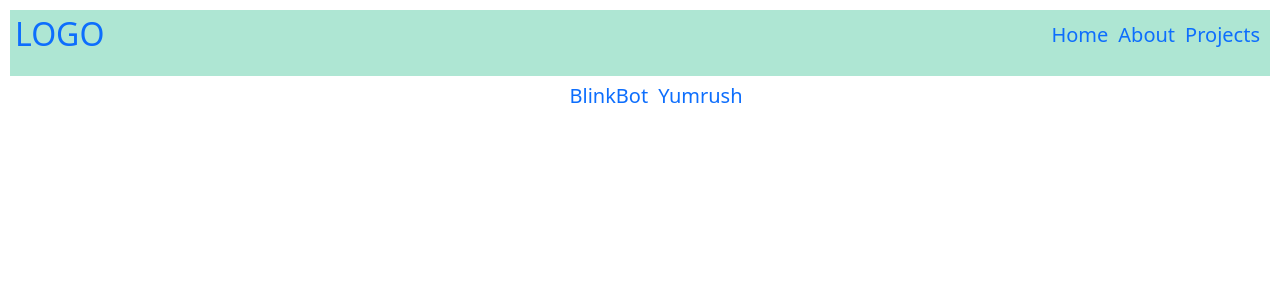
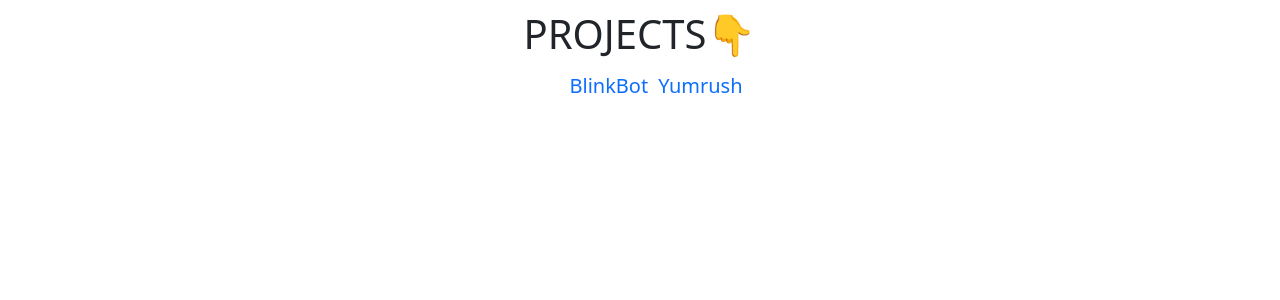
Before and after one commit to Abinash-016/reactjs, a React (Vite) app: page /projects in a window 1280 px wide. Shown: the top 300 px of the page. Built offline with nearby package versions, Linux system fonts and the light colour scheme.

Commit message:
indexing and layout managing

```diff
--- a/src/App.jsx
+++ b/src/App.jsx
@@ -356,6 +356,7 @@ function App(){
 <BroRout/>
 
 
+
     </div>
   )
 }
--- a/src/BrowserRouter/BrowserRouter.jsx
+++ b/src/BrowserRouter/BrowserRouter.jsx
@@ -9,14 +9,24 @@ import Projects from "./Projects";
 
 function BroRout(){
     return (
+
         <div style={{padding:'10px'}}>
             <BrowserRouter >
-            <Nav/>
             <Routes>
+
+            <Route element={<Nav/>}>
+
                 <Route path="/" element={<Home/>}/>
                 <Route path="/about" element={<About/>}/>
-                <Route path="/projects" element={<Projects/>}/>
+
+            </Route>
+
+
+
+                <Route>
+               <Route path="/projects" element={<Projects/>}/>
                 <Route path="/*" element={<PNF/>}/>
+                </Route>
             </Routes>
 
             </BrowserRouter>
--- a/src/BrowserRouter/Navbar.jsx
+++ b/src/BrowserRouter/Navbar.jsx
@@ -1,8 +1,9 @@
-import { Link } from "react-router";
+import { Link,Outlet } from "react-router";
 import './header.css'
 
 export default function Nav(){
-    return <div className="header">
+    return <div>
+        <div className="header">
         <div>
             <Link className="link" ><h2>LOGO</h2></Link>
         </div>
@@ -19,5 +20,6 @@ export default function Nav(){
                 </li>
              </ul>
         </div>
-</div>
+</div>    <Outlet/>
+    </div>
 }
--- a/src/BrowserRouter/Projects.jsx
+++ b/src/BrowserRouter/Projects.jsx
@@ -1,18 +1,20 @@
 import { Link } from "react-router";
 import './header.css'
 
-export default function Projects(){
-    return(
+export default function Projects() {
+    return (
 
-            <div className="projects">
-             <ul style={{textAlign:"center", justifyContent:"center"}}>
+        <div className="projects">
+
+            <h1 style={{ textAlign: "center" }}>PROJECTS👇</h1>
+            <ul style={{ justifyContent: "center" }}>
                 <li>
-                    <Link    className="link" to={"./blinkbot"}>BlinkBot</Link>
+                    <Link className="link" to={"./blinkbot"}>BlinkBot</Link>
                 </li>
                 <li>
                     <Link className="link" to={"./yumrush"}>Yumrush</Link>
                 </li>
-             </ul>
+            </ul>
         </div>
 
     )
```
